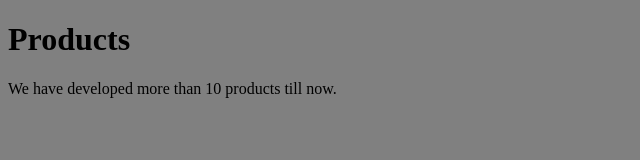
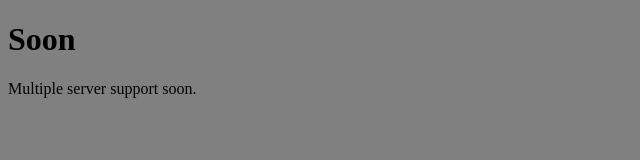
Before and after one commit to Flushey/Flushey.github.io, a plain HTML site: page index.html in a window 1280 px wide. Shown: the whole page, without its empty margins (0-640 px from the left). Drawn offline with Linux system fonts and the light colour scheme.

Commit message:
Update index.html

```diff
--- a/index.html
+++ b/index.html
@@ -4,7 +4,7 @@
       <title>HTML Backgorund Color</title>
    </head>
    <body style="background-color:grey;">
-      <h1>Products</h1>
-      <p>We have developed more than 10 products till now.</p>
+      <h1>Soon</h1>
+      <p>Multiple server support soon.</p>
    </body>
 </html>
```
